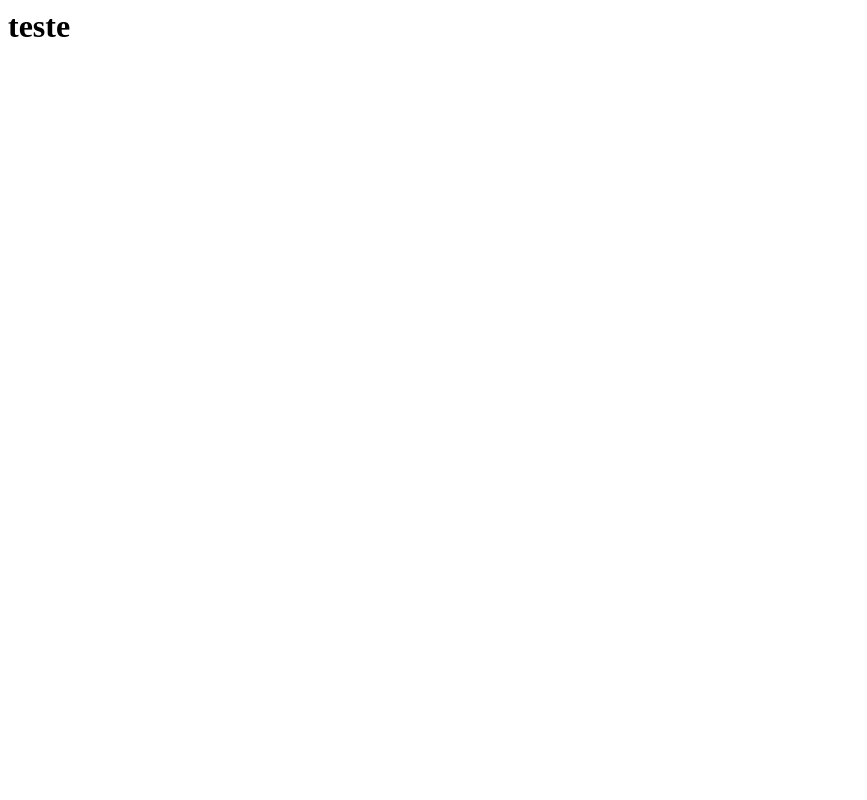
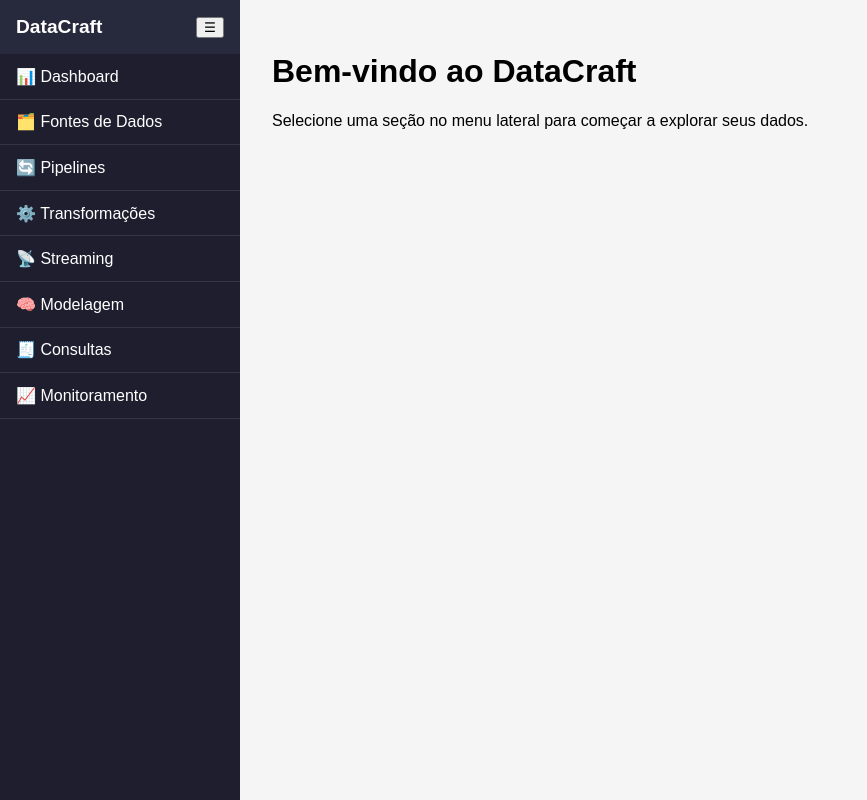
Before and after one commit to Leonardo-Nunes-Armelim/DataCraft, a Django app: page / in a window 1280 px wide. Before the commit the part shown is almost empty. Shown: the whole page, without its empty margins (0-867 px from the left). Run offline with Django 5.2, Linux system fonts and the light colour scheme.

Commit message:
Criando menu lateral

```diff
--- /dev/null
+++ b/datacraft/apps/core/static/css/sidebar.css
@@ -0,0 +1,60 @@
+body {
+  margin: 0;
+  font-family: Arial, sans-serif;
+  display: flex;
+}
+
+.sidebar {
+  width: 240px;
+  background-color: #1e1e2f;
+  color: white;
+  height: 100vh;
+  transition: width 0.3s ease;
+  display: flex;
+  flex-direction: column;
+}
+
+.sidebar.collapsed {
+  width: 70px;
+}
+
+.sidebar-header {
+  display: flex;
+  align-items: center;
+  justify-content: space-between;
+  padding: 1rem;
+  background-color: #27293d;
+}
+
+.sidebar h2 {
+  margin: 0;
+  font-size: 1.2rem;
+}
+
+.menu {
+  list-style: none;
+  padding: 0;
+  margin: 0;
+}
+
+.menu li {
+  border-bottom: 1px solid rgba(255, 255, 255, 0.1);
+}
+
+.menu a {
+  display: block;
+  padding: 0.8rem 1rem;
+  color: white;
+  text-decoration: none;
+  transition: background-color 0.3s;
+}
+
+.menu a:hover {
+  background-color: #383b59;
+}
+
+.content {
+  flex: 1;
+  padding: 2rem;
+  background: #f5f5f5;
+}
--- a/datacraft/apps/core/templates/core/index.html
+++ b/datacraft/apps/core/templates/core/index.html
@@ -1 +1,51 @@
-<h1>teste</h1>
+<!DOCTYPE html>
+<html lang="pt-br">
+{% load static %}
+<head>
+  <meta charset="UTF-8">
+  <meta name="viewport" content="width=device-width, initial-scale=1.0">
+  <title>DataCraft - Dashboard</title>
+  <link rel="stylesheet" href="{% static '../../../../static/css/sidebar.css' %}">
+</head>
+
+<body>
+  <!-- MENU LATERAL -->
+  <div class="sidebar" id="sidebar">
+    <div class="sidebar-header">
+      <h2>DataCraft</h2>
+      <button id="toggle-btn">☰</button>
+    </div>
+
+    <ul class="menu">
+      <li><a href="{% url 'core:index' %}">📊 Dashboard</a></li>
+      <li><a href="{% url 'sources:index' %}">🗂️ Fontes de Dados</a></li>
+      <li><a href="{% url 'pipelines:index' %}">🔄 Pipelines</a></li>
+      <li><a href="{% url 'transformations:index' %}">⚙️ Transformações</a></li>
+      <li><a href="{% url 'streaming:index' %}">📡 Streaming</a></li>
+      <li><a href="{% url 'modeling:index' %}">🧠 Modelagem</a></li>
+      <li><a href="{% url 'queries:index' %}">🧾 Consultas</a></li>
+      <li><a href="{% url 'monitoring:index' %}">📈 Monitoramento</a></li>
+    </ul>
+  </div>
+
+  <!-- CONTEÚDO PRINCIPAL -->
+  <div class="content">
+    <h1>Bem-vindo ao DataCraft</h1>
+    <p>Selecione uma seção no menu lateral para começar a explorar seus dados.</p>
+
+    {% block content %}
+    <!-- Conteúdo das outras páginas será inserido aqui -->
+    {% endblock %}
+  </div>
+
+  <!-- SCRIPT DE INTERAÇÃO -->
+  <script>
+    const sidebar = document.getElementById('sidebar');
+    const toggleBtn = document.getElementById('toggle-btn');
+
+    toggleBtn.addEventListener('click', () => {
+      sidebar.classList.toggle('collapsed');
+    });
+  </script>
+</body>
+</html>
--- a/datacraft/apps/core/urls.py
+++ b/datacraft/apps/core/urls.py
@@ -2,6 +2,8 @@ from django.urls import path, include
 
 from . import views
 
+app_name = 'core'
+
 urlpatterns = [
     path("", views.index, name="index")
 ]
--- a/datacraft/apps/modeling/urls.py
+++ b/datacraft/apps/modeling/urls.py
@@ -2,6 +2,8 @@ from django.urls import path, include
 
 from . import views
 
+app_name = 'modeling'
+
 urlpatterns = [
     path("", views.index, name="index")
 ]
--- a/datacraft/apps/monitoring/urls.py
+++ b/datacraft/apps/monitoring/urls.py
@@ -2,6 +2,8 @@ from django.urls import path, include
 
 from . import views
 
+app_name = 'monitoring'
+
 urlpatterns = [
     path("", views.index, name="index")
 ]
--- a/datacraft/apps/pipelines/urls.py
+++ b/datacraft/apps/pipelines/urls.py
@@ -2,6 +2,8 @@ from django.urls import path, include
 
 from . import views
 
+app_name = 'pipelines'
+
 urlpatterns = [
     path("", views.index, name="index")
 ]
--- a/datacraft/apps/queries/urls.py
+++ b/datacraft/apps/queries/urls.py
@@ -2,6 +2,8 @@ from django.urls import path, include
 
 from . import views
 
+app_name = 'queries'
+
 urlpatterns = [
     path("", views.index, name="index")
 ]
--- a/datacraft/apps/sources/urls.py
+++ b/datacraft/apps/sources/urls.py
@@ -2,6 +2,8 @@ from django.urls import path, include
 
 from . import views
 
+app_name = 'sources'
+
 urlpatterns = [
     path("", views.index, name="index")
 ]
--- a/datacraft/apps/streaming/urls.py
+++ b/datacraft/apps/streaming/urls.py
@@ -2,6 +2,8 @@ from django.urls import path, include
 
 from . import views
 
+app_name = 'streaming'
+
 urlpatterns = [
     path("", views.index, name="index")
 ]
--- a/datacraft/apps/transformations/urls.py
+++ b/datacraft/apps/transformations/urls.py
@@ -2,6 +2,8 @@ from django.urls import path, include
 
 from . import views
 
+app_name = 'transformations'
+
 urlpatterns = [
     path("", views.index, name="index")
 ]
```
